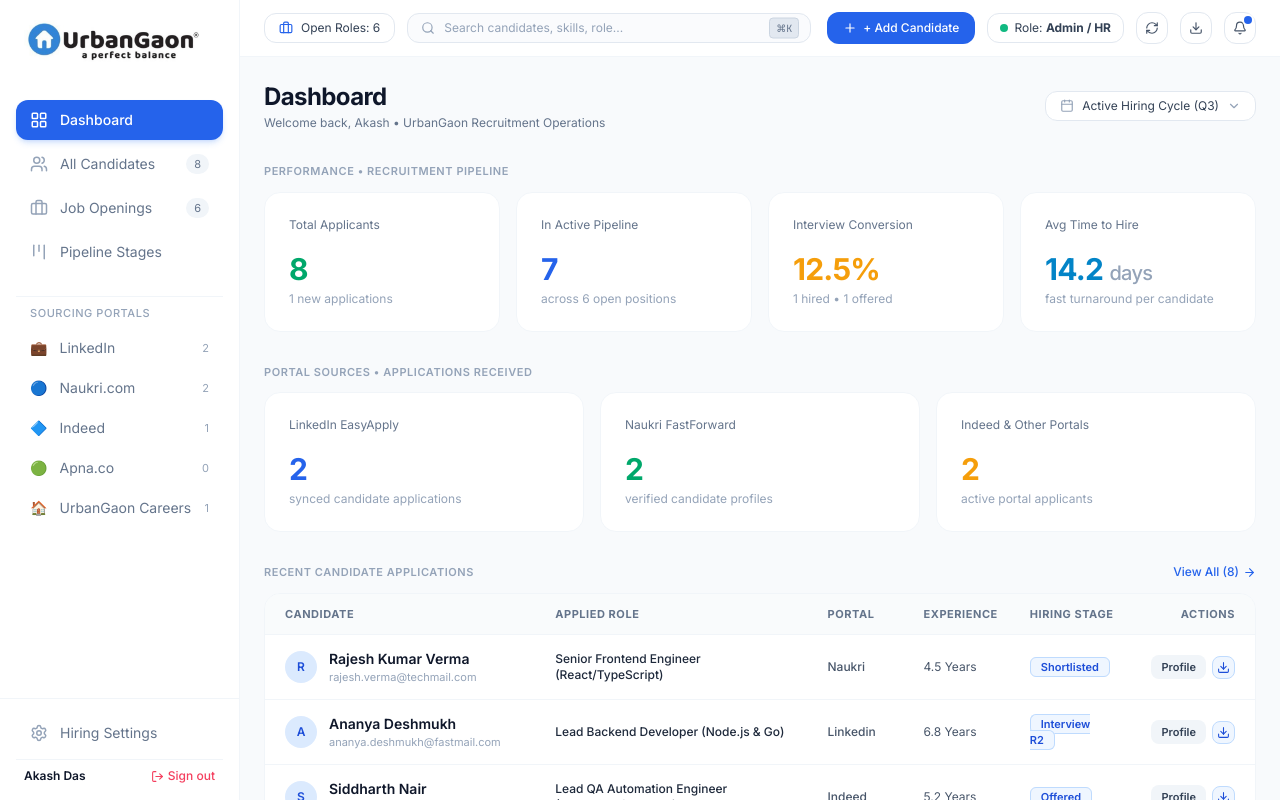
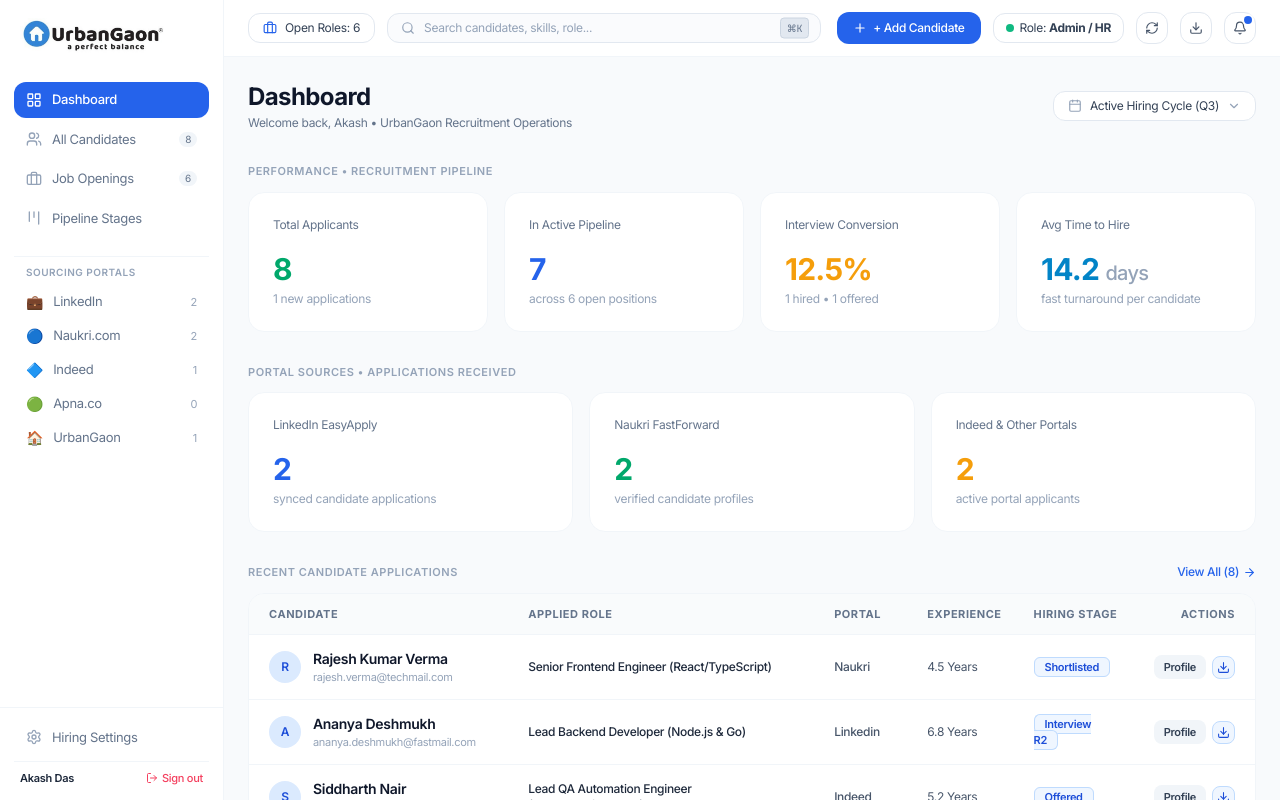
Before and after one commit to techdesk-del/recruitment-portal, a React (Vite) app: page / in a window 1280 px wide. Shown: the top 800 px of the page. Built offline with nearby package versions, Linux system fonts and the light colour scheme; no server answers.

Commit message:
style: reduce left navbar width and apply sleek compact tight font spacing

```diff
--- a/src/components/Sidebar.tsx
+++ b/src/components/Sidebar.tsx
@@ -40,45 +40,45 @@ export const Sidebar: React.FC = () => {
   };
 
   return (
-    <aside className="w-60 bg-white border-r border-slate-100 flex flex-col justify-between h-screen sticky top-0 shrink-0 select-none z-30 font-sans">
+    <aside className="w-56 bg-white border-r border-slate-100 flex flex-col justify-between h-screen sticky top-0 shrink-0 select-none z-30 font-sans tracking-tight">
 
       {/* Top Brand & Navigation */}
-      <div className="p-4 space-y-6 overflow-y-auto">
+      <div className="p-3.5 space-y-5 overflow-y-auto">
 
         {/* Brand Header with Exact Attached Logo */}
-        <div className="px-2 pt-1 pb-3 flex items-center">
-          <UrbanGaonLogo size="md" className="h-11 w-auto object-contain" />
+        <div className="px-1.5 pt-1 pb-2 flex items-center">
+          <UrbanGaonLogo size="md" className="h-9 w-auto object-contain" />
         </div>
 
-        {/* Main Navigation Menu (Dashboard, All Candidates, Job Openings, Pipeline Stages) */}
+        {/* Main Navigation Menu */}
         <div className="space-y-1">
           {/* Dashboard */}
           <button
             onClick={() => handleGeneralViewClick('dashboard')}
-            className={`w-full flex items-center gap-3 px-3.5 py-2.5 rounded-xl text-sm transition-all ${
+            className={`w-full flex items-center gap-2.5 px-3 py-2 rounded-xl text-[13px] transition-all tracking-tight ${
               activeView === 'dashboard' || activeView === 'overview'
-                ? 'bg-[#2563eb] text-white font-medium shadow-md shadow-blue-500/20'
+                ? 'bg-[#2563eb] text-white font-medium shadow-xs'
                 : 'text-slate-500 hover:text-slate-900 hover:bg-slate-50 font-normal'
             }`}
           >
-            <LayoutGrid size={18} className={activeView === 'dashboard' || activeView === 'overview' ? 'text-white' : 'text-slate-400'} />
+            <LayoutGrid size={16} className={activeView === 'dashboard' || activeView === 'overview' ? 'text-white' : 'text-slate-400'} />
             <span>Dashboard</span>
           </button>
 
           {/* All Candidates */}
           <button
             onClick={() => handleGeneralViewClick('candidates')}
-            className={`w-full flex items-center justify-between px-3.5 py-2.5 rounded-xl text-sm transition-all ${
+            className={`w-full flex items-center justify-between px-3 py-2 rounded-xl text-[13px] transition-all tracking-tight ${
               activeView === 'candidates'
-                ? 'bg-[#2563eb] text-white font-medium shadow-md shadow-blue-500/20'
+                ? 'bg-[#2563eb] text-white font-medium shadow-xs'
                 : 'text-slate-500 hover:text-slate-900 hover:bg-slate-50 font-normal'
             }`}
           >
-            <div className="flex items-center gap-3">
-              <Users size={18} className={activeView === 'candidates' ? 'text-white' : 'text-slate-400'} />
+            <div className="flex items-center gap-2.5">
+              <Users size={16} className={activeView === 'candidates' ? 'text-white' : 'text-slate-400'} />
               <span>All Candidates</span>
             </div>
-            <span className={`text-[11px] font-normal px-2 py-0.2 rounded-full ${
+            <span className={`text-[10px] font-normal px-1.5 py-0.2 rounded-full ${
               activeView === 'candidates' ? 'bg-blue-800/80 text-white' : 'bg-slate-100 text-slate-500'
             }`}>
               {candidates.length}
@@ -88,17 +88,17 @@ export const Sidebar: React.FC = () => {
           {/* Job Openings */}
           <button
             onClick={() => handleGeneralViewClick('jobs')}
-            className={`w-full flex items-center justify-between px-3.5 py-2.5 rounded-xl text-sm transition-all ${
+            className={`w-full flex items-center justify-between px-3 py-2 rounded-xl text-[13px] transition-all tracking-tight ${
               activeView === 'jobs'
-                ? 'bg-[#2563eb] text-white font-medium shadow-md shadow-blue-500/20'
+                ? 'bg-[#2563eb] text-white font-medium shadow-xs'
                 : 'text-slate-500 hover:text-slate-900 hover:bg-slate-50 font-normal'
             }`}
           >
-            <div className="flex items-center gap-3">
-              <Briefcase size={18} className={activeView === 'jobs' ? 'text-white' : 'text-slate-400'} />
+            <div className="flex items-center gap-2.5">
+              <Briefcase size={16} className={activeView === 'jobs' ? 'text-white' : 'text-slate-400'} />
               <span>Job Openings</span>
             </div>
-            <span className={`text-[11px] font-normal px-2 py-0.2 rounded-full ${
+            <span className={`text-[10px] font-normal px-1.5 py-0.2 rounded-full ${
               activeView === 'jobs' ? 'bg-blue-800/80 text-white' : 'bg-slate-100 text-slate-500'
             }`}>
               {jobs.length}
@@ -108,32 +108,32 @@ export const Sidebar: React.FC = () => {
           {/* Pipeline Stages */}
           <button
             onClick={() => handleGeneralViewClick('pipeline')}
-            className={`w-full flex items-center gap-3 px-3.5 py-2.5 rounded-xl text-sm transition-all ${
+            className={`w-full flex items-center gap-2.5 px-3 py-2 rounded-xl text-[13px] transition-all tracking-tight ${
               activeView === 'pipeline'
-                ? 'bg-[#2563eb] text-white font-medium shadow-md shadow-blue-500/20'
+                ? 'bg-[#2563eb] text-white font-medium shadow-xs'
                 : 'text-slate-500 hover:text-slate-900 hover:bg-slate-50 font-normal'
             }`}
           >
-            <Kanban size={18} className={activeView === 'pipeline' ? 'text-white' : 'text-slate-400'} />
+            <Kanban size={16} className={activeView === 'pipeline' ? 'text-white' : 'text-slate-400'} />
             <span>Pipeline Stages</span>
           </button>
         </div>
 
         {/* Portals Section */}
-        <div className="pt-2 border-t border-slate-100 space-y-1">
-          <div className="px-3.5 pb-1 text-[11px] font-medium text-slate-400 uppercase tracking-wider">
+        <div className="pt-2 border-t border-slate-100 space-y-0.5">
+          <div className="px-3 pb-1 text-[10px] font-semibold text-slate-400 uppercase tracking-wider">
             Sourcing Portals
           </div>
 
           <button
             onClick={() => handlePortalClick('linkedin')}
-            className={`w-full flex items-center justify-between px-3.5 py-2 rounded-xl text-sm transition-all ${
+            className={`w-full flex items-center justify-between px-3 py-1.5 rounded-lg text-[13px] transition-all tracking-tight ${
               activeView === 'linkedin'
                 ? 'bg-sky-50 text-sky-700 font-medium'
                 : 'text-slate-500 hover:text-slate-900 hover:bg-slate-50 font-normal'
             }`}
           >
-            <div className="flex items-center gap-3">
+            <div className="flex items-center gap-2.5">
               <span className="text-sm">💼</span>
               <span>LinkedIn</span>
             </div>
@@ -144,13 +144,13 @@ export const Sidebar: React.FC = () => {
 
           <button
             onClick={() => handlePortalClick('naukri')}
-            className={`w-full flex items-center justify-between px-3.5 py-2 rounded-xl text-sm transition-all ${
+            className={`w-full flex items-center justify-between px-3 py-1.5 rounded-lg text-[13px] transition-all tracking-tight ${
               activeView === 'naukri'
                 ? 'bg-blue-50 text-blue-700 font-medium'
                 : 'text-slate-500 hover:text-slate-900 hover:bg-slate-50 font-normal'
             }`}
           >
-            <div className="flex items-center gap-3">
+            <div className="flex items-center gap-2.5">
               <span className="text-sm">🔵</span>
               <span>Naukri.com</span>
             </div>
@@ -161,13 +161,13 @@ export const Sidebar: React.FC = () => {
 
           <button
             onClick={() => handlePortalClick('indeed')}
-            className={`w-full flex items-center justify-between px-3.5 py-2 rounded-xl text-sm transition-all ${
+            className={`w-full flex items-center justify-between px-3 py-1.5 rounded-lg text-[13px] transition-all tracking-tight ${
               activeView === 'indeed'
                 ? 'bg-indigo-50 text-indigo-700 font-medium'
                 : 'text-slate-500 hover:text-slate-900 hover:bg-slate-50 font-normal'
             }`}
           >
-            <div className="flex items-center gap-3">
+            <div className="flex items-center gap-2.5">
               <span className="text-sm">🔷</span>
               <span>Indeed</span>
             </div>
@@ -178,13 +178,13 @@ export const Sidebar: React.FC = () => {
 
           <button
             onClick={() => handlePortalClick('apna')}
-            className={`w-full flex items-center justify-between px-3.5 py-2 rounded-xl text-sm transition-all ${
+            className={`w-full flex items-center justify-between px-3 py-1.5 rounded-lg text-[13px] transition-all tracking-tight ${
               activeView === 'apna'
                 ? 'bg-emerald-50 text-emerald-700 font-medium'
                 : 'text-slate-500 hover:text-slate-900 hover:bg-slate-50 font-normal'
             }`}
           >
-            <div className="flex items-center gap-3">
+            <div className="flex items-center gap-2.5">
               <span className="text-sm">🟢</span>
               <span>Apna.co</span>
             </div>
@@ -195,15 +195,15 @@ export const Sidebar: React.FC = () => {
 
           <button
             onClick={() => handlePortalClick('urbangaon')}
-            className={`w-full flex items-center justify-between px-3.5 py-2 rounded-xl text-sm transition-all ${
+            className={`w-full flex items-center justify-between px-3 py-1.5 rounded-lg text-[13px] transition-all tracking-tight ${
               activeView === 'urbangaon'
                 ? 'bg-blue-50 text-blue-700 font-medium'
                 : 'text-slate-500 hover:text-slate-900 hover:bg-slate-50 font-normal'
             }`}
           >
-            <div className="flex items-center gap-3">
+            <div className="flex items-center gap-2.5">
               <span className="text-sm">🏠</span>
-              <span>UrbanGaon Careers</span>
+              <span>UrbanGaon</span>
             </div>
             <span className="text-[11px] text-slate-400 font-normal">
               {getPortalCount('urbangaon')}
@@ -214,23 +214,23 @@ export const Sidebar: React.FC = () => {
       </div>
 
       {/* Bottom Settings & User Profile Footer */}
-      <div className="p-4 border-t border-slate-100 space-y-2">
+      <div className="p-3.5 border-t border-slate-100 space-y-2">
         <button
           onClick={() => handleGeneralViewClick('overview')}
-          className="w-full flex items-center gap-3 px-3.5 py-2 text-sm font-normal text-slate-500 hover:text-slate-900 hover:bg-slate-50 rounded-xl transition"
+          className="w-full flex items-center gap-2.5 px-3 py-1.5 text-[13px] font-normal text-slate-500 hover:text-slate-900 hover:bg-slate-50 rounded-xl transition tracking-tight"
         >
-          <Settings size={18} className="text-slate-400" />
+          <Settings size={16} className="text-slate-400" />
           <span>Hiring Settings</span>
         </button>
 
-        <div className="pt-2 border-t border-slate-100 flex items-center justify-between text-xs px-2">
-          <span className="font-semibold text-slate-900 text-xs">Akash Das</span>
+        <div className="pt-2 border-t border-slate-100 flex items-center justify-between text-xs px-1.5">
+          <span className="font-semibold text-slate-800 text-[11px] tracking-tight">Akash Das</span>
 
           <button
             onClick={() => alert('Demo HR Session')}
-            className="flex items-center gap-1 text-xs font-medium text-rose-500 hover:text-rose-600 transition"
+            className="flex items-center gap-1 text-[11px] font-medium text-rose-500 hover:text-rose-600 transition tracking-tight"
           >
-            <LogOut size={13} />
+            <LogOut size={12} />
             <span>Sign out</span>
           </button>
         </div>
--- a/src/index.css
+++ b/src/index.css
@@ -12,6 +12,7 @@
     font-family: var(--font-sans);
     background-color: #f8fafc;
     color: #0f172a;
+    letter-spacing: -0.02em;
     -webkit-font-smoothing: antialiased;
     -moz-osx-font-smoothing: grayscale;
   }
```
